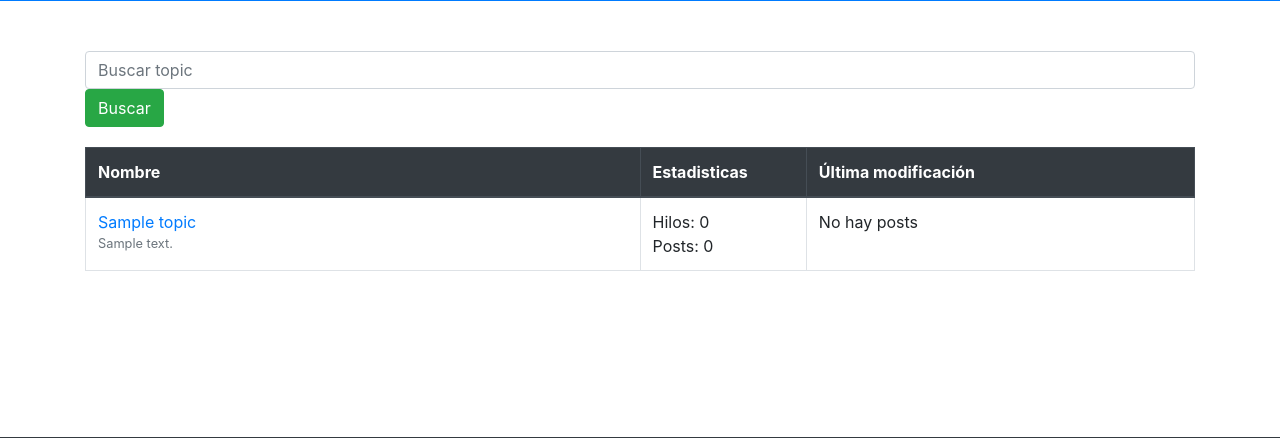
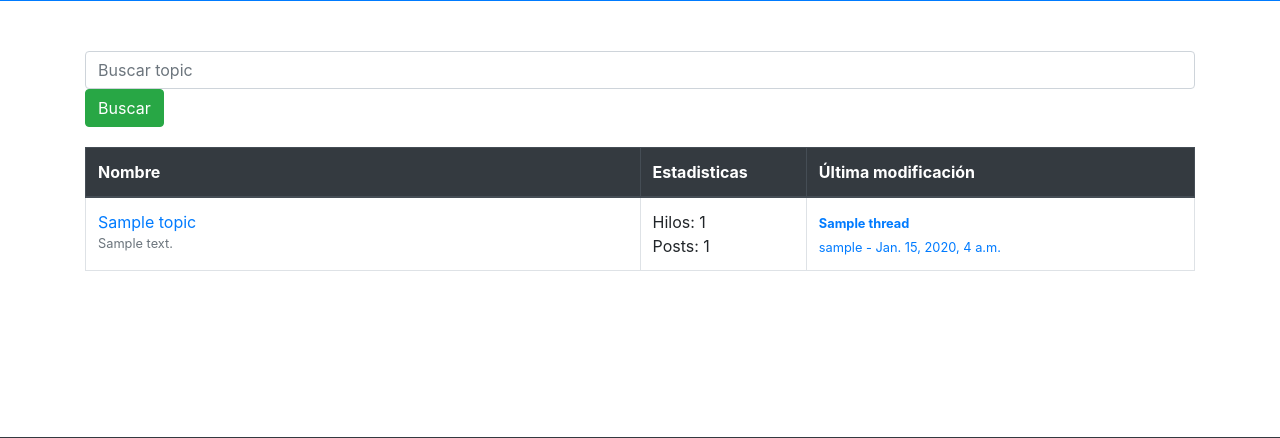
Before and after one commit to davidcardd1/proyecto-perros, a Django app: page /foro in a window 1280 px wide. Shown: the part 470-908 px from the top of the page. Run offline with Django 3.2, Linux system fonts and the light colour scheme; tables that the repository leaves empty hold one stand-in row (values such as "Sample post"); some libraries are stand-ins or nearby versions.

Commit message:
diseno y estadisticas

```diff
--- a/Proyecto4patas1/settings.py
+++ b/Proyecto4patas1/settings.py
@@ -38,8 +38,8 @@ INSTALLED_APPS = [
     'django.contrib.messages',
     'django.contrib.staticfiles',
 
+    'forum',
     'widget_tweaks',
-    'forum',
 ]
 
 MIDDLEWARE = [
--- a/forum/models.py
+++ b/forum/models.py
@@ -1,6 +1,7 @@
 from django.db import models
 from django.conf import settings
 from django.db.models.signals import post_save
+from django.utils.text import Truncator
 from django.contrib.auth.models import User
 
 #user
@@ -32,6 +33,12 @@ class Topic(models.Model):
     def __str__(self):
         return self.name
 
+    def get_posts_count(self):
+        return Post.objects.filter(thread__topic=self).count()
+    def get_last_post(self):
+        return Post.objects.filter(thread__topic=self).order_by('-created').first()
+
+
 class Thread(models.Model):
     name = models.CharField('Name', max_length=255)
     topic = models.ForeignKey(Topic, on_delete=models.CASCADE, default='0', related_name='threads')
@@ -41,9 +48,13 @@ class Thread(models.Model):
     body = models.TextField('Message')
     body_html = models.TextField('HTML version')
     post_count = models.IntegerField('Post count', blank=True, default=0)
-    #last_post = models.ForeignKey('Post', related_name='last_forum_post', blank=True, null=True)
+    no_views = models.IntegerField('Views count', blank=True, default=0)
+
     def __str__(self):
         return self.name
+
+    def get_posts_count(self):
+        return Post.objects.filter(thread=self).count()
 
 class Post(models.Model):
     thread = models.ForeignKey(Thread, on_delete=models.CASCADE, null=False, default='0', related_name='posts')
@@ -52,3 +63,6 @@ class Post(models.Model):
     updated = models.DateTimeField('Updated', auto_now=True)
     body = models.TextField('Message')
     body_html = models.TextField('HTML version')
+    def __str__(self):
+        pm = Truncator(self.body)
+        return pm.chars(30)
--- a/forum/views.py
+++ b/forum/views.py
@@ -121,6 +121,8 @@ def new_post(request, nTo, nTh):
 
 def thread_posts(request, nTo, nTh):
     thread = get_object_or_404(Thread, topic__name=nTo, name=nTh)
+    thread.no_views += 1
+    thread.save()
     return render(request, 'posts.html', {'thread': thread})
 
 #account
--- a/templates/foro.html
+++ b/templates/foro.html
@@ -39,9 +39,27 @@
               <a href="{% url 'topic_threads' topic.name %}">{{ topic.name }}</a>
               <small class="text-muted d-block">{{ topic.description }}</small>
             </td>
-            <td>Hilos: 0<br>Posts: 0
+            <td class="align-middle">
+              Hilos: {{ topic.threads.count }}<br>
+              Posts: {{ topic.get_posts_count }}
             </td>
-            <td>No hay posts</td>
+            <td class="align-middle">
+              {% with post=topic.get_last_post %}
+                {% if post %}
+                  <small>
+                      <a href="{% url 'thread_posts' topic.name post.thread.name %}">
+                        <b>{{ post.thread.name }}</b>
+                        <br>
+                        {{ post.user }} - {{ post.created }}
+                        </a>
+                  </small>
+                {% else %}
+                  <small class="text-muted">
+                    <em>No hay posts</em>
+                  </small>
+                {% endif %}
+              {% endwith %}
+            </td>
             {% endfor %}
           </tr>
         </tbody>
--- a/templates/posts.html
+++ b/templates/posts.html
@@ -18,7 +18,7 @@
     </div>
     <div class="card  bg-ligth border-ligth container mb-4">
       <div class="card-header">
-          <strong class="text-muted">{{ thread.user.user.username }}</strong>
+          <strong class="text-muted">{{ thread.user }}</strong>
           <small class="text-muted text-right">{{ thread.created }}</small>
           <h3>{{ thread.name }}</h3>
       </div>
@@ -33,7 +33,7 @@
           <div class="col-2 ">
             <img src="{{ post.user.profile_pic.url }}" alt="{{ post.user }}" class="rounded-circle  img-fluid img-thumbnail" style="height: 150px; width: 150px;">
             <br>
-            <small>No. de posts: {{ post.user.posts.post_count}}</small>
+            <small>Posts: {{ post.user.posts.count }}</small>
           </div>
           <div class="col-10">
             <div class="row mb-3">
@@ -45,7 +45,7 @@
               </div>
             </div>
             {{ post.body }}
-            {% if post.user == user %}
+            {% if post.user ==  request.user.profile%}
               <div class="mt-3">
                 <a href="#" class="btn btn-primary btn-sm" role="button">Editar</a>
               </div>
```
Also changed, not shown: templates/threads.html (+7 -5 lines), forum/migrations/0002_auto_20191121_2320.py (added), forum/migrations/__init__.py (added).
